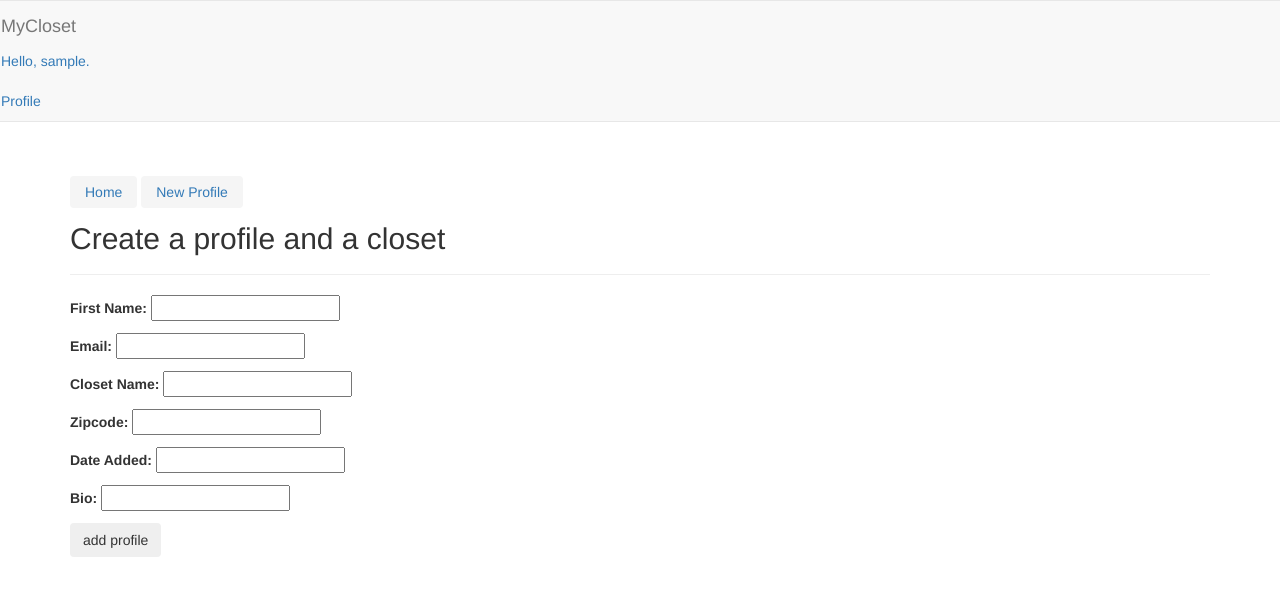
After one commit to mrozenbaum/My_Closet_App, a Django app: page /mycloset/new_owner/ in a window 1280 px wide. The commit adds this page. Shown: the top 596 px of the page. Run offline with Django 3.2, Linux system fonts and the light colour scheme; the visitor is signed in with stand-in values (Sample User, id 1); some libraries are stand-ins or nearby versions.

Commit message:
extended user to create owner table

```diff
--- a/mycloset/forms.py
+++ b/mycloset/forms.py
@@ -1,30 +1,41 @@
 from django import forms
 
-from .models import Owner, Item
+from .models import Owner, Item, Category
 
 class OwnerForm(forms.ModelForm):
     class Meta:
         model = Owner
         fields = ['owner_name', 'email', 'closet_name', 'zip_code', 'pub_date', 'bio']
         labels = {
-        'owner_name': 'First Name',
-        'email': 'Email',
-        'closet_name': 'Closet Name',
-        'pub_date': 'Date Added',
-        'zip_code': 'Zipcode',
-        'bio': 'Bio'
+            'owner_name': 'First Name',
+            'email': 'Email',
+            'closet_name': 'Closet Name',
+            'pub_date': 'Date Added',
+            'zip_code': 'Zipcode',
+            'bio': 'Bio'
         }
 
 
 class ItemForm(forms.ModelForm):
     class Meta:
         model = Item
-        fields = ['item_name', 'item_brand', 'item_color', 'item_price', 'purchase_place', 'date_purchased', 'pub_date', 'categorys']
+        fields = [
+            'item_name',
+            'item_brand',
+            'item_color',
+            'item_price',
+            'purchase_place',
+            'date_purchased',
+            'pub_date',
+            'category'
+        ]
+
         labels = {
-        'item_name': 'Item Name',
-        'item_brand': 'Item Brand',
-        'item_price': 'Item Price',
-        'purchase_place': 'Purchase Place',
-        'pub_date': 'Date Added',
-        'categorys': 'Category'
+            'item_name': 'Item Name',
+            'item_brand': 'Item Brand',
+            'item_color': 'Item Color',
+            'item_price': 'Item Price',
+            'purchase_place': 'Purchase Place',
+            'pub_date': 'Date Added',
+            'category': 'Category'
         }
--- a/mycloset/models.py
+++ b/mycloset/models.py
@@ -8,24 +8,24 @@ from django.utils import timezone
 
 
 class Owner(models.Model):
-    ''' creates Profile table in our database '''
-    user_owner = models.ForeignKey(User)
+    ''' creates Owner table in our database '''
     email = models.EmailField(max_length=254)
     owner_name = models.CharField(max_length=200)
     closet_name = models.CharField(max_length=200)
     zip_code = models.CharField(max_length=10)
     pub_date = models.DateTimeField('date_added')
     bio = models.CharField(max_length=200)
+    user_owner = models.ForeignKey(User, on_delete=models.CASCADE)
 
 
     class Meta:
         verbose_name_plural = 'owners'
-        ordering = ["-owner_name"]
+        ordering = ["-closet_name"]
 
 
     def __str__(self):
         ''' returns a string of owner text to interact with interface '''
-        return self.owner_name
+        return self.closet_name
 
 
     # def owner_added_recently(self):
@@ -65,12 +65,10 @@ class Category(models.Model):
     category = models.CharField(
         max_length=25,
         choices=CATEGORY_TYPE_CHOICES,
-        default=TOPS,
+        default=TOPS, unique=True,
     )
 
-    category_views = models.IntegerField(default=0)
-    pub_date = models.DateTimeField('date_added')
-    owner = models.ForeignKey(Owner, on_delete=models.CASCADE)
+    category_likes = models.IntegerField(default=0)
 
 
     class Meta:
@@ -80,7 +78,7 @@ class Category(models.Model):
 
     def __str__(self):
         ''' returns a string of category_type text to interact with '''
-        return self.category_type
+        return self.category
 
 
 
@@ -98,7 +96,7 @@ class Item(models.Model):
     purchase_place = models.CharField(max_length=250)
     date_purchased = models.DateTimeField(blank=True, null=True)
     pub_date = models.DateTimeField('date_added')
-    item_views = models.IntegerField(default=0)
+    item_likes = models.IntegerField(default=0)
 
 
     class Meta:
--- a/mycloset/templates/mycloset/base.html
+++ b/mycloset/templates/mycloset/base.html
@@ -26,6 +26,7 @@
                       <ul class="sidebar-nav nav">
                           {% if user.is_authenticated %}
                             <li><a>Hello, {{ user.username }}.</a></li>
+                            <li><a href="{% url 'mycloset:new_owner' %}"> Profile </a></li>
                             {% else %}
                             <li><a href="{% url 'users:register' %}"> Register </a></li>
                             <li><a href="{% url 'users:login' %}"> Login </a></li>
--- /dev/null
+++ b/mycloset/templates/mycloset/new_owner.html
@@ -0,0 +1,22 @@
+{% extends "mycloset/base.html" %} {% load static %}
+<link rel="stylesheet" type="text/css" href="{% static 'mycloset/style.css' %}" />
+
+{% block header %}
+<nav>
+  <div class="nav-wrapper">
+    <div class="col s12">
+      <a href="#!" class="breadcrumb">Home</a>
+      <a href="#!" class="breadcrumb">New Profile</a>
+    </div>
+  </div>
+</nav>
+    <h2>Create a profile and a closet</h2>
+{% endblock header %}
+{% block content %}
+
+    <form action="{% url 'mycloset:new_owner' %}" method='post'>
+        {% csrf_token %}
+        {{ form.as_p }}
+        <button name="submit" class="waves-effect waves-light btn">add profile</button>
+    </form>
+{% endblock content %}
--- a/mycloset/urls.py
+++ b/mycloset/urls.py
@@ -6,5 +6,5 @@ app_name="mycloset"
 
 urlpatterns = [
     url(r'^$', views.index, name='index'),
-
+    url(r'^new_owner/$', views.new_owner, name='new_owner'),
 ]
--- a/mycloset/views.py
+++ b/mycloset/views.py
@@ -1,5 +1,12 @@
 from django.shortcuts import render
-from django.http import HttpResponse
+from django.http import HttpResponseRedirect
+from django.contrib.auth.decorators import login_required
+from django.utils import timezone
+
+
+from .models import Owner, Item, Category
+from .forms import OwnerForm, ItemForm
+
 
 # Create your views here.
 
@@ -16,3 +23,21 @@ def index(request):
 
     if request.method == "POST":
         return render(request, template_name)
+
+
+
+@login_required
+def new_owner(request):
+    ''' add a new owner profile '''
+    if request.method != 'POST':
+        #  no data submitted, create a blank profile form
+        form = OwnerForm()
+    else:
+        # POST data submitted; process data
+        form = OwnerForm(request.POST)
+        if form.is_valid():
+            form.save()
+            return HttpResponseRedirect(reverse('mycloset:index'))
+
+    context = {'form': form}
+    return render(request, 'mycloset/new_owner.html', context)
```
